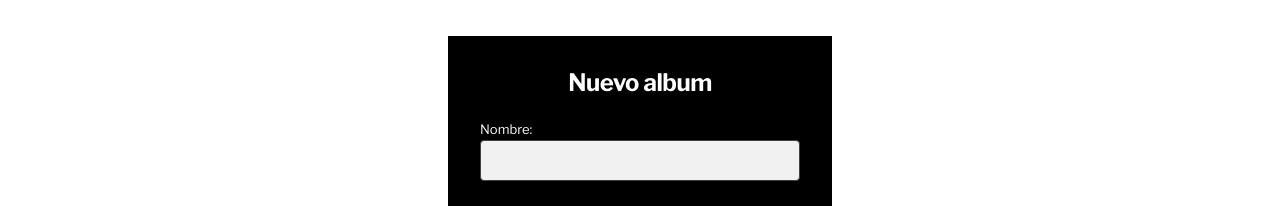
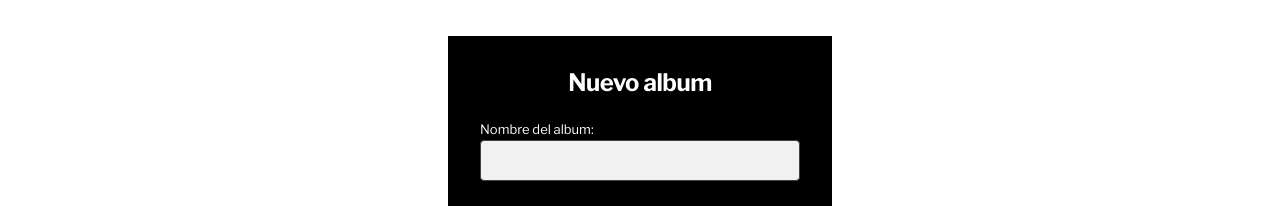
Before and after one commit to ppilarodriguez/TalentoTech_ReactJS, a React (Vite) app: page / in a window 1280 px wide. Shown: the part 1240-1446 px from the top of the page. Built offline with nearby package versions, Linux system fonts and the light colour scheme.

Commit message:
Cambio en un nombre del formulario

```diff
--- a/src/components/Formulario/FormularioProducto/Formulario.jsx
+++ b/src/components/Formulario/FormularioProducto/Formulario.jsx
@@ -4,7 +4,7 @@ export function Formulario({datosForm, manejarCambio, manejarEnvio, manejarCambi
     return (
         <form onSubmit={manejarEnvio}>
             <h2>Nuevo album</h2>
-            <div className={styles.contenedorInput}><label htmlFor='nombre'>Nombre:</label><input name="nombre" id='nombre' value={datosForm.nombre} onChange={manejarCambio} type="text"></input></div>
+            <div className={styles.contenedorInput}><label htmlFor='nombre'>Nombre del album:</label><input name="nombre" id='nombre' value={datosForm.nombre} onChange={manejarCambio} type="text"></input></div>
             <div className={styles.contenedorInput}><label htmlFor='artista'>Nombre del artista:</label><input name="artista" id='artista' value={datosForm.artista} onChange={manejarCambio} type="text"></input></div>
             <div className={styles.contenedorInput}><label htmlFor='anio'>Año de publicación:</label><input name="anio" id='anio' value={datosForm.anio} onChange={manejarCambio} type="number"></input></div>
             <div className={styles.contenedorInput}><label htmlFor='precio'>Precio:</label><input name="precio" id='precio' value={datosForm.precio} onChange={manejarCambio} type="text"></input></div>
```
